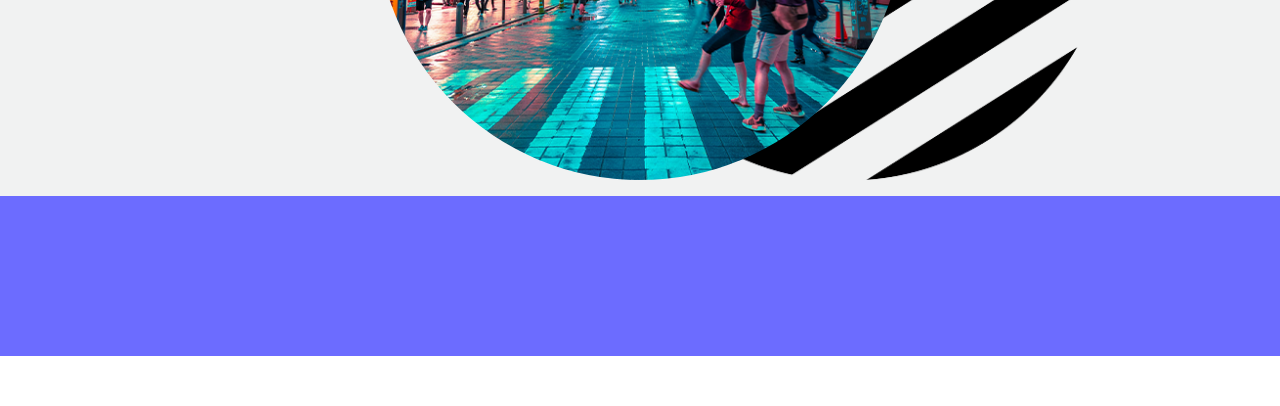
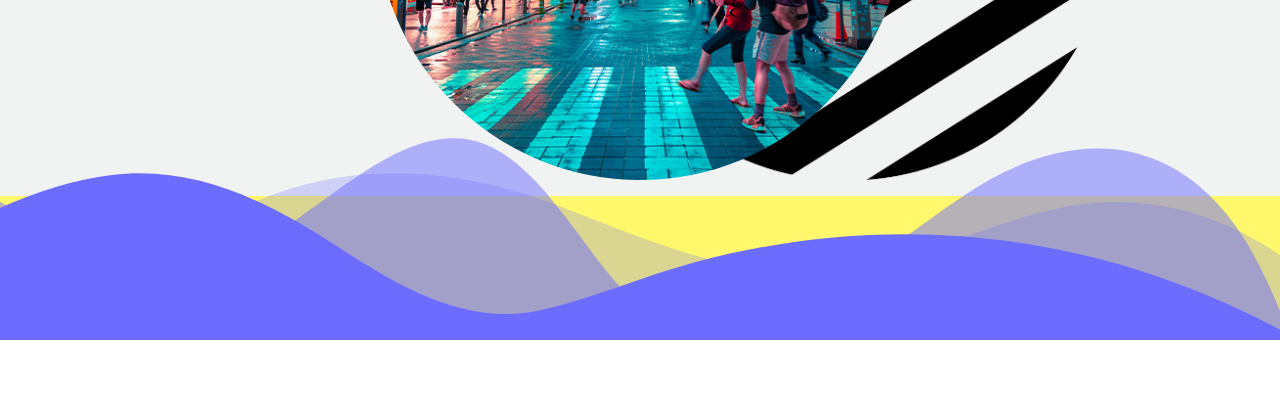
Before and after one commit to jhn322/holmsund-information, a React (Vite) app: page / in a window 1280 px wide. Shown: the part 1580-1986 px from the top of the page. Built offline with nearby package versions, Linux system fonts and the light colour scheme.

Commit message:
footer page and custom svg in separator

```diff
--- a/src/components/Separator.jsx
+++ b/src/components/Separator.jsx
@@ -1,10 +1,34 @@
 import React from "react";
-import styles from "../styles/Circle.module.css";
+import styles from "../styles/Separator.module.css";
 
 const Separator = () => {
   return (
     <aside>
-      <div className={styles.separatorContainer}></div>
+      <div className={styles.separatorContainer}>
+        <div className={styles.customShapeDividerBottom1715022695}>
+          <svg
+            data-name="Layer 1"
+            xmlns="http://www.w3.org/2000/svg"
+            viewBox="0 0 1200 120"
+            preserveAspectRatio="none"
+          >
+            <path
+              d="M0,0V46.29c47.79,22.2,103.59,32.17,158,28,70.36-5.37,136.33-33.31,206.8-37.5C438.64,32.43,512.34,53.67,583,72.05c69.27,18,138.3,24.88,209.4,13.08,36.15-6,69.85-17.84,104.45-29.34C989.49,25,1113-14.29,1200,52.47V0Z"
+              opacity=".25"
+              className={styles.shapeFill}
+            ></path>
+            <path
+              d="M0,0V15.81C13,36.92,27.64,56.86,47.69,72.05,99.41,111.27,165,111,224.58,91.58c31.15-10.15,60.09-26.07,89.67-39.8,40.92-19,84.73-46,130.83-49.67,36.26-2.85,70.9,9.42,98.6,31.56,31.77,25.39,62.32,62,103.63,73,40.44,10.79,81.35-6.69,119.13-24.28s75.16-39,116.92-43.05c59.73-5.85,113.28,22.88,168.9,38.84,30.2,8.66,59,6.17,87.09-7.5,22.43-10.89,48-26.93,60.65-49.24V0Z"
+              opacity=".5"
+              className={styles.shapeFill}
+            ></path>
+            <path
+              d="M0,0V5.63C149.93,59,314.09,71.32,475.83,42.57c43-7.64,84.23-20.12,127.61-26.46,59-8.63,112.48,12.24,165.56,35.4C827.93,77.22,886,95.24,951.2,90c86.53-7,172.46-45.71,248.8-84.81V0Z"
+              className={styles.shapeFill}
+            ></path>
+          </svg>
+        </div>
+      </div>
     </aside>
   );
 };
--- a/src/styles/Circle.module.css
+++ b/src/styles/Circle.module.css
@@ -49,22 +49,12 @@
   border-radius: 50%;
 }
 
-.separatorContainer {
-  height: 15vh;
-  width: 100%;
-  background-color: rgb(108, 108, 255);
-}
-
 /* Small phones */
 @media only screen and (max-width: 400px) {
   .circleBack,
   .circleFront {
     height: 21em;
     width: 21em;
-  }
-
-  .separatorContainer {
-    height: 12vh;
   }
 }
 
@@ -75,9 +65,6 @@
     height: 28em;
     width: 28em;
   }
-  .separatorContainer {
-    height: 17vh;
-  }
 }
 
 /* Small Tablet */
@@ -86,10 +73,6 @@
   .circleFront {
     height: 32em;
     width: 32em;
-  }
-
-  .separatorContainer {
-    height: 18vh;
   }
 }
 
@@ -100,8 +83,4 @@
     height: 33em;
     width: 33em;
   }
-
-  .separatorContainer {
-    height: 20vh;
-  }
 }
--- /dev/null
+++ b/src/styles/Separator.module.css
@@ -0,0 +1,97 @@
+*,
+::before,
+::after {
+  box-sizing: border-box;
+  margin: 0;
+  padding: 0;
+  font-family: "Outfit", sans-serif;
+}
+
+body {
+  margin: 0;
+  padding: 0;
+}
+
+.separatorContainer {
+  position: relative;
+  height: 18vh;
+  width: 100%;
+  background-color: #fff86c;
+}
+
+.customShapeDividerBottom1715022695 {
+  position: absolute;
+  bottom: 0;
+  left: 0;
+  width: 100%;
+  overflow: hidden;
+  line-height: 0;
+  transform: rotate(180deg);
+}
+
+.customShapeDividerBottom1715022695 svg {
+  position: relative;
+  display: block;
+  width: calc(115% + 1.3px);
+  height: 200px;
+}
+
+.customShapeDividerBottom1715022695 .shapeFill {
+  fill: #6c6cff;
+}
+
+/* Small phones */
+@media only screen and (max-width: 400px) {
+  .separatorContainer {
+    height: 15vh;
+  }
+
+  .customShapeDividerBottom1715022695 svg {
+    position: relative;
+    display: block;
+    width: calc(115% + 1.3px);
+    height: 160px;
+  }
+}
+
+/* Uncommon phone size */
+@media only screen and (min-width: 500px) and (max-width: 599px) {
+  .separatorContainer {
+    height: 18vh;
+  }
+
+  .customShapeDividerBottom1715022695 svg {
+    position: relative;
+    display: block;
+    width: calc(115% + 1.3px);
+    height: 170px;
+  }
+}
+
+/* Small Tablet */
+@media only screen and (min-width: 600px) and (max-width: 769px) {
+  .separatorContainer {
+    height: 18vh;
+  }
+
+  .customShapeDividerBottom1715022695 svg {
+    position: relative;
+    display: block;
+    width: calc(115% + 1.3px);
+    height: 180px;
+  }
+}
+
+/* Desktop */
+@media only screen and (min-width: 770px) {
+  .separatorContainer {
+    height: 18vh;
+  }
+
+  .customShapeDividerBottom1715022695 svg {
+    position: relative;
+    display: block;
+    width: calc(115% + 1.3px);
+    height: 220px;
+  }
+}
```
Also changed, not shown: src/pages/FooterPage.jsx (added, +7 -0 lines).
